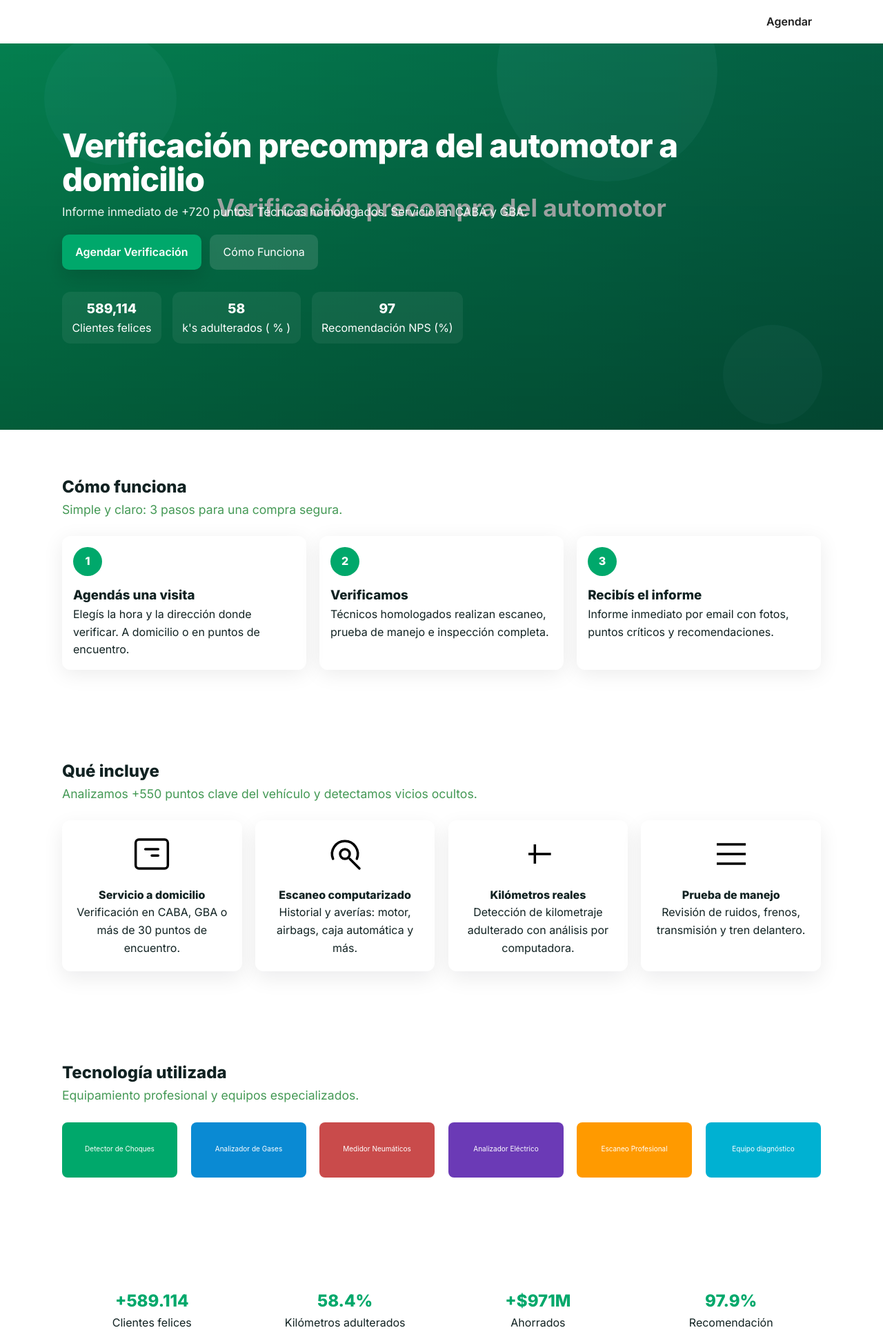
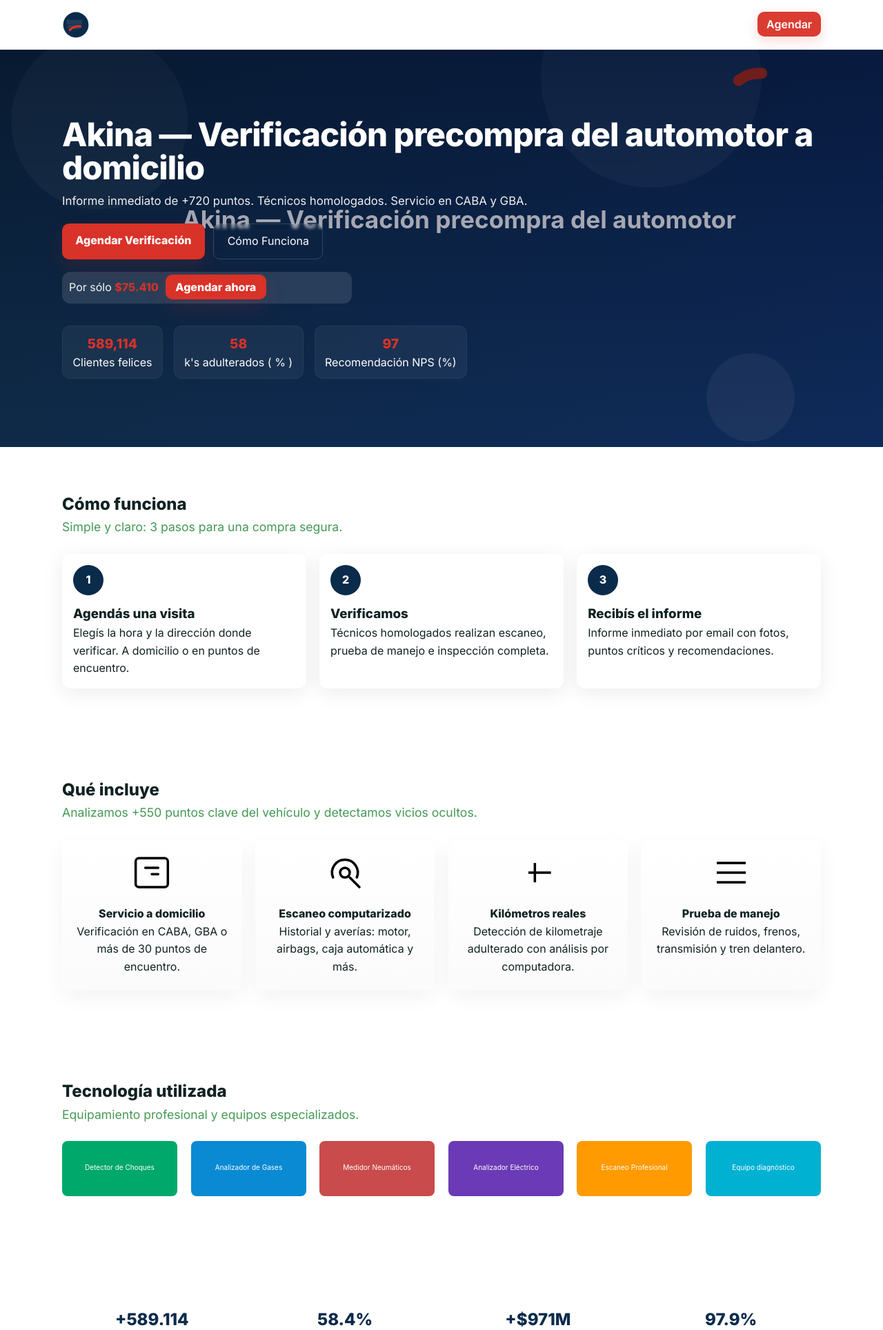
Before and after one commit to david2987/akina, a PHP site: page / in a window 1280 px wide. Shown: the top 1928 px of the page at 69% size. Run offline with PHP 8.4, Linux system fonts and the light colour scheme.

Commit message:
Refine UI: add Akina logo, brand colors (navy + red), sticky header, hero improvements, updated README

```diff
--- a/landing/assets/css/styles.css
+++ b/landing/assets/css/styles.css
@@ -1,33 +1,51 @@
 /* Simple reset */
 * { box-sizing: border-box; margin: 0; padding: 0; }
 html,body { height: 100%; }
-body { font-family: 'Inter', system-ui, -apple-system, 'Segoe UI', Roboto, 'Helvetica Neue', Arial; color: #122; line-height: 1.6; }
+:root{
+  --navy: #0b2b4b; /* main brand color */
+  --accent: #d93228; /* red check accent */
+  --accent-dark: #b72720;
+  --muted: #6b788a;
+  --bg: #fff;
+}
+body { font-family: 'Inter', system-ui, -apple-system, 'Segoe UI', Roboto, 'Helvetica Neue', Arial; color: #122; line-height: 1.6; background: var(--bg); }
 .container { width: 90%; max-width: 1100px; margin: 0 auto; }
 .section { padding: 4rem 0; }
 .lead { color: #495; font-size: 1.1rem; margin-bottom: 1.5rem; }
 
 /* Header / Nav */
-.site-header { position: relative; z-index: 10; }
-.nav { display: flex; justify-content: space-between; align-items: center; padding: 1rem 0; }
-.logo { color: #fff; font-weight: 800; letter-spacing: 0.06em; text-decoration: none; font-size: 1.2rem; }
+.site-header { position: relative; z-index: 10; transition: all .28s ease; }
+.nav { display: flex; justify-content: space-between; align-items: center; padding: 1rem 0; transition: padding .22s ease; }
+.logo img.brand-logo{height:40px;width:auto;display:block}
+.logo { display:flex; align-items:center; gap:1rem; }
 .nav-links { list-style: none; display:flex; gap:1rem; align-items:center; }
+.nav-links a{ color: #fff; transition: color .15s ease; }
+.nav-links a:hover{ color: var(--accent); }
+.site-header.sticky .nav-links a{ color: var(--navy) !important; }
+.site-header.sticky { padding: .2rem 0; }
 .nav-links a { color: #fff; text-decoration: none; padding: .5rem .8rem; border-radius: 10px; opacity: 0.95; }
-.nav-links a.cta { background: rgba(255,255,255,0.18); color:#111; font-weight:600 }
+.nav-links a.cta { background: var(--accent); color:#fff; font-weight:600; box-shadow: 0 6px 20px rgba(217,50,40,0.18); }
 .nav-toggle { display:none; }
 
 /* Hero */
-.hero { position: relative; height: 70vh; min-height: 520px; display:flex; align-items:center; color: #fff; }
-.parallax-bg { position:absolute; inset:0; background-size:cover; background-position:center; transform: translateZ(0); z-index:0; filter: saturate(1.1) contrast(.95); }
+.hero { position: relative; height: 72vh; min-height: 520px; display:flex; align-items:center; color: #fff; }
+.parallax-bg { position:absolute; inset:0; background-size:cover; background-position:center; transform: translateZ(0); z-index:0; filter: saturate(1.06) contrast(.95) blur(.0px); }
 .hero-content { position:relative; z-index:1; padding: 3rem 0; }
 .hero h1 { font-size: clamp(2rem, 3.7vw, 3.4rem); line-height: 1.03; font-weight: 800; letter-spacing: -0.02em; margin-bottom: .6rem; }
 .hero .subtitle { font-size: 1.05rem; opacity: 0.93; margin-bottom: 1.2rem; }
 .hero-actions { display:flex; gap: .8rem; }
-.btn-primary { background: #00a86b; color: #fff; padding: .78rem 1.2rem; border-radius: 10px; text-decoration:none; font-weight:600; box-shadow: 0 10px 30px rgba(10,10,10,0.15); }
-.btn-ghost { background: rgba(255,255,255,0.12); color:#fff; padding:.78rem 1.2rem; border-radius:10px; text-decoration:none; }
+.hero-pill{ display:flex; gap:10px; align-items:center; margin-top:18px; background: rgba(255,255,255,0.12); padding:10px; border-radius: 12px; max-width: 420px }
+.pill-price { color:#fff; opacity:0.96; }
+.pill-price strong{ color:var(--accent); font-weight:800 }
+.pill-cta .btn-primary{ padding:.5rem .9rem }
+.btn-primary { background: var(--accent); color: #fff; padding: .78rem 1.2rem; border-radius: 10px; text-decoration:none; font-weight:700; box-shadow: 0 12px 30px rgba(217,50,40,0.14); transition: transform .18s ease, box-shadow .18s ease; }
+.btn-primary:hover{ transform: translateY(-4px); box-shadow: 0 20px 40px rgba(217,50,40,0.18); }
+.btn-ghost { background: transparent; color:#fff; padding:.78rem 1.2rem; border-radius:10px; text-decoration:none; border: 1px solid rgba(255,255,255,0.16); backdrop-filter: blur(2px); }
+.site-header.sticky .btn-ghost{ color: var(--navy); background: rgba(255,255,255,0.95); border-color: rgba(10,10,10,0.06); }
 
 .hero-stats { display:flex; gap:1rem; margin-top:2rem; align-items:center; }
-.stat { background: rgba(255,255,255,0.06); padding: .6rem .9rem; border-radius: 12px; text-align:center; }
-.stat .number { font-weight:700; font-size:1.2rem; display:block; }
+.stat { background: rgba(255,255,255,0.05); padding: .6rem .9rem; border-radius: 12px; text-align:center; border: 1px solid rgba(255,255,255,0.05); }
+.stat .number { font-weight:700; font-size:1.2rem; display:block; color: var(--accent); }
 
 /* Cards and Grids */
 .grid { display:grid; gap: 1.2rem; }
@@ -36,24 +54,25 @@
 .grid-4 { grid-template-columns: repeat(4, 1fr); }
 .grid-6 { grid-template-columns: repeat(6, 1fr); }
 .card { background: linear-gradient(180deg, rgba(255,255,255,0.02), rgba(255,255,255,0.01)); border-radius: 12px; padding: 1rem; box-shadow: 0 6px 30px rgba(0,0,0,0.08); }
-.card .card-icon { display:inline-block; font-weight:700; background: #00a86b; color:#fff; width:42px; height:42px; border-radius:50%; display:flex; align-items:center; justify-content:center; margin-bottom:.8rem; }
+.card .card-icon { display:inline-block; font-weight:700; background: var(--navy); color:#fff; width:44px; height:44px; border-radius:50%; display:flex; align-items:center; justify-content:center; margin-bottom:.8rem; }
 
-.feature-card { background: #fff; border-radius: 12px; padding: 1.3rem; text-align:center; box-shadow: 0 10px 30px rgba(2,6,23,0.08); transition: transform .4s cubic-bezier(.2,.9,.4,.98), box-shadow .3s; }
+.feature-card { background: linear-gradient(180deg, #fff, #fbfbfb); border-radius: 12px; padding: 1.3rem; text-align:center; box-shadow: 0 10px 30px rgba(2,6,23,0.05); transition: transform .28s cubic-bezier(.2,.9,.4,.98), box-shadow .22s; }
 .feature-card img { width:56px; height:56px; object-fit:contain; margin-bottom: .7rem; }
-.feature-card:hover { transform: translateY(-8px); box-shadow: 0 20px 50px rgba(2,6,23,0.15); }
+.feature-card:hover { transform: translateY(-8px) translateZ(0); box-shadow: 0 22px 60px rgba(2,6,23,0.12); }
 
 .tech img { width: 100%; border-radius: 8px; object-fit:cover; height: 80px; }
 .number-block { text-align:center; padding: 2rem 1rem; }
-.number-block h3 { font-size: 1.5rem; color:#00a86b; }
+.number-block h3 { font-size: 1.5rem; color: var(--navy); }
 .testimonials .carousel { display:flex; gap:10px; overflow:hidden; }
-.review { background: #fff; padding: 1.2rem; border-radius: 12px; box-shadow: 0 10px 30px rgba(2,6,23,0.06); width: 100%; }
+.review { background: linear-gradient(180deg,#fff,#f7f8fa); padding: 1.2rem; border-radius: 12px; box-shadow: 0 10px 30px rgba(2,6,23,0.06); width: 100%; }
 
 /* contact */
 .contact-form input, .contact-form textarea { width:100%; padding:.85rem; border-radius: 10px; border:1px solid rgba(0,0,0,0.08); margin-bottom:.8rem; }
 .contact-form button { display:inline-block; padding:.8rem 1.2rem; border-radius: 10px; background:#00a86b; color:#fff; border: none; }
+.contact-form button{ background:var(--navy); }
 
 /* Footer */
-.site-footer { padding: 2.5rem 0; background: #0b1320; color:#bcd; }
+.site-footer { padding: 2.5rem 0; background: var(--navy); color: #eaf2f7; }
 .footer-grid { display:flex; gap:1rem; justify-content: space-between; align-items:center; }
 .footer-links a { color:#bcd; text-decoration:none; margin-left: .8rem; }
 
@@ -64,7 +83,10 @@
   .hero { height: clamp(540px, 70vh, 720px); }
   .nav-links { display:none; }
   .nav-toggle { display:block; background:none; border:0; color:#fff; font-size:1.2rem; }
+  .site-header.sticky .nav-toggle{ color: var(--navy); }
 }
+.sticky { position: fixed; left:0; right:0; top:0; background: linear-gradient(180deg, rgba(255,255,255,0.75), rgba(255,255,255,0.65)); backdrop-filter: blur(6px); box-shadow: 0 6px 30px rgba(0,0,0,0.08); }
+.shadow-sm{box-shadow:0 6px 24px rgba(2,6,23,0.05)}
 
 /* Tilt and reveal helpers */
 .tilt { transform-style: preserve-3d; perspective: 1200px; }
@@ -72,7 +94,7 @@
 .reveal.show { opacity:1; transform: translateY(0px); }
 
 /* Subtle glass overlay on hero */
-.hero::after { content: ''; position:absolute; inset:0; background: linear-gradient(180deg, rgba(0,0,0,0.25), rgba(0,0,0,0.45)); z-index:0; }
+.hero::after { content: ''; position:absolute; inset:0; background: linear-gradient(180deg, rgba(11,43,75,0.55), rgba(217,50,40,0.12)); z-index:0; mix-blend-mode:multiply }
 
 /* accessibility */
 a:focus { outline: 3px dashed rgba(0,168,107,0.6); }
--- a/landing/assets/js/app.js
+++ b/landing/assets/js/app.js
@@ -82,9 +82,23 @@
   // Nav toggle
   const navToggle = document.querySelector('.nav-toggle');
   const navLinks = document.querySelector('.nav-links');
+  const nav = document.querySelector('.nav');
   navToggle && navToggle.addEventListener('click', () => {
     if (navLinks.style.display === 'flex') navLinks.style.display = 'none';
     else navLinks.style.display = 'flex';
+  });
+
+  // Sticky header on scroll
+  let prevScroll = window.pageYOffset;
+  const header = document.querySelector('.site-header');
+  window.addEventListener('scroll', () => {
+    const s = window.pageYOffset;
+    if (s > 40) {
+      header.classList.add('sticky');
+    } else {
+      header.classList.remove('sticky');
+    }
+    prevScroll = s;
   });
 
   // Contact form simulation
--- a/landing/index.html
+++ b/landing/index.html
@@ -3,16 +3,17 @@
 <head>
   <meta charset="utf-8" />
   <meta name="viewport" content="width=device-width, initial-scale=1" />
-  <title>Verifica - Verificación Precompra</title>
+  <title>Akina - Verificación Precompra</title>
   <link rel="stylesheet" href="assets/css/styles.css" />
   <link rel="preconnect" href="https://fonts.googleapis.com">
+    <link rel="icon" href="assets/images/logo-small.svg" type="image/svg+xml" />
   <link rel="preconnect" href="https://fonts.gstatic.com" crossorigin>
   <link href="https://fonts.googleapis.com/css2?family=Inter:wght@300;400;600;800&display=swap" rel="stylesheet">
 </head>
 <body>
   <header class="site-header">
-    <nav class="nav container">
-      <a class="logo" href="#">VERIFICA</a>
+    <nav class="nav container" role="navigation" aria-label="Main Navigation">
+      <a class="logo" href="#"><img src="assets/images/logo.svg" alt="Akina Check Auto" class="brand-logo" /></a>
       <ul class="nav-links">
         <li><a href="#como-funciona">Cómo funciona</a></li>
         <li><a href="#que-incluye">Qué incluye</a></li>
@@ -26,11 +27,15 @@
     <section class="hero">
       <div class="parallax-bg" data-speed="0.5" style="background-image: url('assets/images/hero.svg')"></div>
       <div class="container hero-content">
-        <h1>Verificación precompra del automotor a domicilio</h1>
+        <h1>Akina — Verificación precompra del automotor a domicilio</h1>
         <p class="subtitle">Informe inmediato de +720 puntos. Técnicos homologados. Servicio en CABA y GBA.</p>
         <div class="hero-actions">
           <a class="btn-primary" href="#agendar">Agendar Verificación</a>
           <a class="btn-ghost" href="#como-funciona">Cómo Funciona</a>
+        </div>
+        <div class="hero-pill">
+          <div class="pill-price">Por sólo <strong>$75.410</strong></div>
+          <div class="pill-cta"><a class="btn-primary" href="#agendar">Agendar ahora</a></div>
         </div>
         <div class="hero-stats">
           <div class="stat">
@@ -158,7 +163,7 @@
         <div class="contact-info">
           <p>Agendá tu verificación a domicilio. Lunes a Domingos de 8:30 a 18:15hs. Tel: 0810-345-8008</p>
           <ul class="contact-list">
-            <li><strong>Email:</strong> contacto@verifica.com.ar</li>
+            <li><strong>Email:</strong> contacto@akina.com.ar</li>
             <li><strong>Teléfono:</strong> 0810-345-8008</li>
           </ul>
         </div>
@@ -181,8 +186,8 @@
   <footer class="site-footer">
     <div class="container footer-grid">
       <div class="footer-brand">
-        <div class="logo">VERIFICA</div>
-        <small>© 2010-2025 Verifica — Todos los derechos reservados</small>
+        <div class="logo"><img src="assets/images/logo-small.svg" alt="Akina logo small" style="height:30px;"/></div>
+        <small>© 2010-2025 Akina — Todos los derechos reservados</small>
       </div>
       <nav class="footer-links">
         <a href="#">Cómo funciona</a>
```
Also changed, not shown: landing/README.md, landing/assets/images/hero.svg, landing/assets/images/logo-small.svg (added), landing/assets/images/logo.svg (added).
